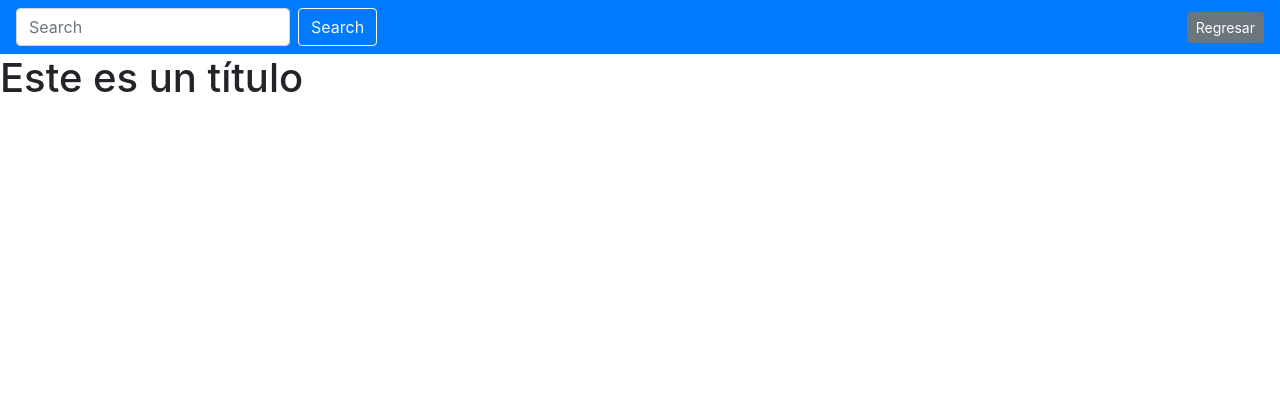
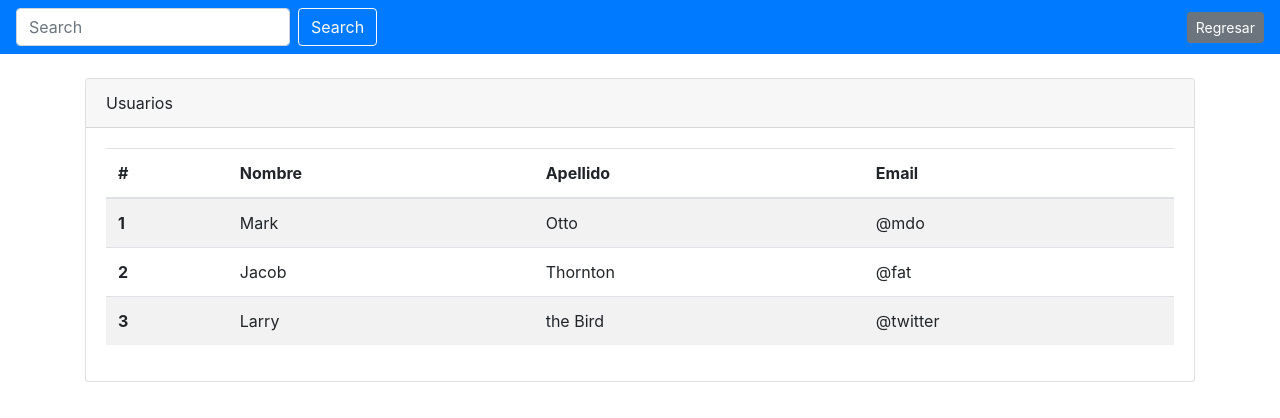
Before and after one commit to fia-ues01/introduccion, a plain HTML site: page usuarios.html in a window 1280 px wide. Drawn offline with nearby package versions, Linux system fonts and the light colour scheme.

Commit message:
Se agregó una tabla para los usuarios

```diff
--- a/usuarios.html
+++ b/usuarios.html
@@ -15,6 +15,49 @@
             </form>
             <a href="index.html" class="btn btn-secondary btn-sm">Regresar</a>
         </nav>
-<h1>Este es un título</>
+
+      <div class="container mt-4">
+        <div class="card">
+          <div class="card-header">
+            Usuarios
+          </div>
+
+          <div class="card-body">
+            <table class="table table-striped">
+            <thead>
+              <tr>
+                <th scope="col">#</th>
+                <th scope="col">Nombre</th>
+                <th scope="col">Apellido</th>
+                <th scope="col">Email</th>
+              </tr>
+            </thead>
+            <tbody>
+              <tr>
+                <th scope="row">1</th>
+                <td>Mark</td>
+                <td>Otto</td>
+                <td>@mdo</td>
+              </tr>
+              <tr>
+                <th scope="row">2</th>
+                <td>Jacob</td>
+                <td>Thornton</td>
+                <td>@fat</td>
+              </tr>
+              <tr>
+                <th scope="row">3</th>
+                <td>Larry</td>
+                <td>the Bird</td>
+                <td>@twitter</td>
+              </tr>
+            </tbody>
+          </table>
+          </div>
+
+
+        </div>
+      </div>
+
     </body>
 </html>
```
